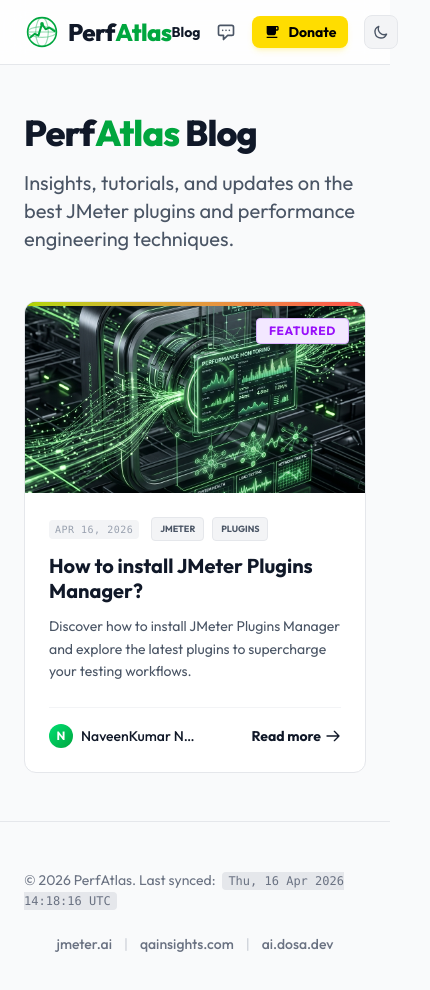
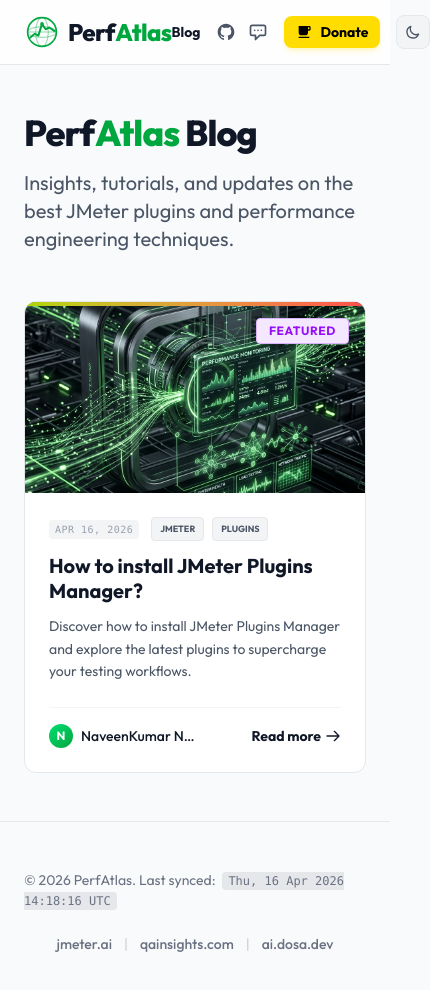
Before and after one commit to QAInsights/plugins.jmeter.ai, an Astro site: page /blog in a window 390 px wide. Shown: the whole page, 430 px wide, since content can reach past the window. Built offline with nearby package versions, Linux system fonts and the light colour scheme; Astro itself is replaced by a stand-in of ours.

Commit message:
feat: add responsive header component with theme toggler and chart synchronization support

```diff
--- a/src/components/Header.astro
+++ b/src/components/Header.astro
@@ -20,10 +20,14 @@
             <a href="/blog" class="hover:text-green-600 dark:hover:text-[#ccff00] transition-colors font-bold text-gray-900 dark:text-white">
                 Blog
             </a>
-            <a href="https://github.com/QAInsights/plugins.jmeter.ai/issues/new" target="_blank" rel="noopener noreferrer" class="hover:text-green-600 dark:hover:text-[#ccff00] transition-colors flex items-center gap-1.5">
-                <svg class="w-5 h-5" fill="none" stroke="currentColor" viewBox="0 0 24 24"><path stroke-linecap="round" stroke-linejoin="round" stroke-width="2" d="M8 10h.01M12 10h.01M16 10h.01M9 16H5a2 2 0 01-2-2V6a2 2 0 012-2h14a2 2 0 012 2v8a2 2 0 01-2 2h-5l-5 5v-5z"></path></svg>
-                <span class="hidden sm:inline font-bold">Feedback</span>
-            </a>
+            <div class="flex items-center gap-3 sm:gap-4 shrink-0">
+                <a href="https://github.com/QAInsights/plugins.jmeter.ai" target="_blank" rel="noopener noreferrer" aria-label="GitHub Repository" class="hover:text-green-600 dark:hover:text-[#ccff00] transition-colors">
+                    <svg class="w-5 h-5" fill="currentColor" viewBox="0 0 24 24"><path fill-rule="evenodd" clip-rule="evenodd" d="M12 2C6.477 2 2 6.477 2 12c0 4.42 2.865 8.166 6.839 9.489.5.092.682-.217.682-.482 0-.237-.008-.866-.013-1.7-2.782.603-3.369-1.34-3.369-1.34-.454-1.156-1.11-1.462-1.11-1.462-.908-.62.069-.608.069-.608 1.003.07 1.531 1.03 1.531 1.03.892 1.529 2.341 1.087 2.91.831.092-.646.35-1.086.636-1.336-2.22-.253-4.555-1.11-4.555-4.943 0-1.091.39-1.984 1.029-2.683-.103-.253-.446-1.27.098-2.647 0 0 .84-.269 2.75 1.025A9.578 9.578 0 0112 6.836c.85.004 1.705.114 2.504.336 1.909-1.294 2.747-1.025 2.747-1.025.546 1.377.203 2.394.1 2.647.64.699 1.028 1.592 1.028 2.683 0 3.842-2.339 4.687-4.566 4.935.359.309.678.919.678 1.852 0 1.336-.012 2.415-.012 2.743 0 .267.18.578.688.48C19.138 20.161 22 16.418 22 12c0-5.523-4.477-10-10-10z"></path></svg>
+                </a>
+                <a href="https://github.com/QAInsights/plugins.jmeter.ai/issues/new" target="_blank" rel="noopener noreferrer" aria-label="Provide Feedback" class="hover:text-green-600 dark:hover:text-[#ccff00] transition-colors">
+                    <svg class="w-5 h-5" fill="none" stroke="currentColor" viewBox="0 0 24 24"><path stroke-linecap="round" stroke-linejoin="round" stroke-width="2" d="M8 10h.01M12 10h.01M16 10h.01M9 16H5a2 2 0 01-2-2V6a2 2 0 012-2h14a2 2 0 012 2v8a2 2 0 01-2 2h-5l-5 5v-5z"></path></svg>
+                </a>
+            </div>
             <a href="https://www.buymeacoffee.com/qainsights" target="_blank" rel="noopener noreferrer" class="flex items-center gap-2 bg-[#FFDD00] hover:bg-[#ffea30] text-black px-3 py-1.5 sm:px-4 sm:py-2 rounded-lg font-bold transition-transform hover:scale-105 shadow-md shadow-[#FFDD00]/20">
                 <svg class="w-4 h-4 sm:w-5 sm:h-5" xmlns="http://www.w3.org/2000/svg" viewBox="0 0 24 24" fill="currentColor"><path d="M20 3H4v10c0 2.21 1.79 4 4 4h6c2.21 0 4-1.79 4-4v-3h2c1.11 0 2-.89 2-2V5c0-1.11-.89-2-2-2zm0 5h-2V5h2v3zM4 19h16v2H4z"/></svg>
                 <span class="sm:hidden">Donate</span>
```
